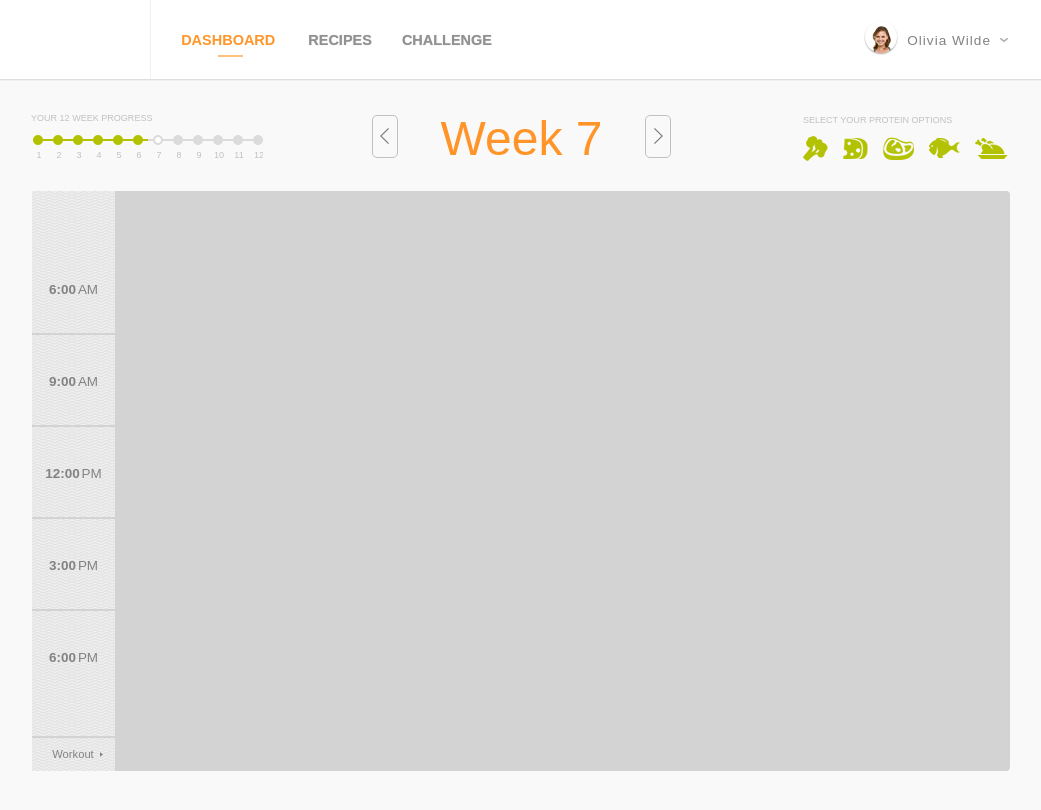
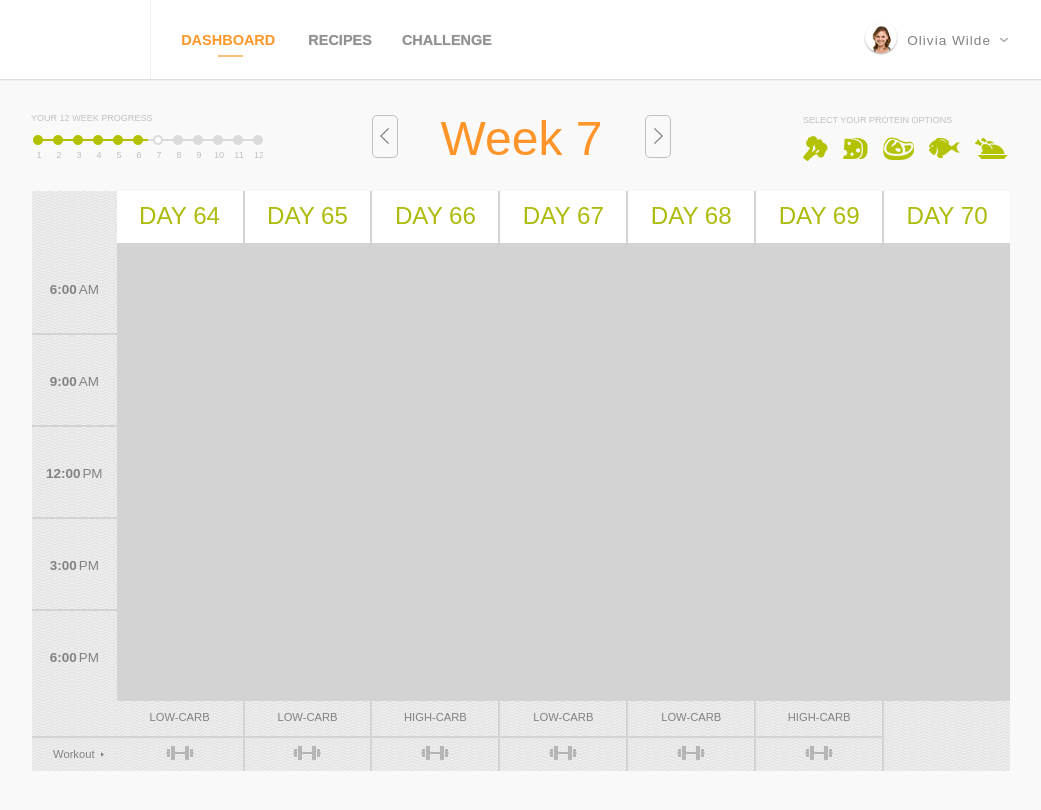
Before and after one commit to trohda/diet-feature-project, a React (Create React App) app: page / in a window 1280 px wide. Shown: the top 810 px of the page, without its empty margins (121-1162 px from the left). Built offline with nearby package versions, Linux system fonts and the light colour scheme.

Commit message:
Meal Plan Table footer work

```diff
--- a/src/components/Header/HeaderStyles/test.css
+++ b/src/components/Header/HeaderStyles/test.css
@@ -3,4 +3,5 @@ div {
   text-transform: uppercase;
   /* rgb(240, 240, 240) */
   font-family: Arial, Helvetica, sans-serif;
+  box-sizing: border-box;
 }
--- a/src/components/MealPlan/MealPlanTable/DietDay/DietDay.js
+++ b/src/components/MealPlan/MealPlanTable/DietDay/DietDay.js
@@ -1,9 +1,53 @@
-import { DietDayWrapper } from "../MealPlanTableStyles/DietDay.styled";
+import {
+  DietDayWrapper,
+  DietDayFooter,
+  DietDayHeader,
+} from "../MealPlanTableStyles/DietDay.styled";
+import barbellsGrey from "../../img/barbellsGrey.png";
+import barbellsOrange from "../../img/barbellsOrange.png";
+import workoutCheck from "../../img/workoutCheck.png";
+import { useState } from "react";
 
-const DietDay = () => {
+const DietDay = ({ dayData }) => {
+  const [workoutDone, setWorkoutDone] = useState(false);
+
+  const handlerWorkoutDone = (e) => {
+    e.preventDefault();
+    setWorkoutDone(!workoutDone);
+  };
   return (
     <>
-      <DietDayWrapper></DietDayWrapper>
+      <DietDayWrapper>
+        <DietDayHeader>{`Day ${dayData.dayNumber}`}</DietDayHeader>
+
+        <DietDayFooter>
+          {dayData.isGuiltFree ? (
+            <div className="print"></div>
+          ) : (
+            <>
+              <div className="carbs">
+                <p>{dayData.carbohydrates}</p>
+              </div>
+              <div className="workout" onClick={handlerWorkoutDone}>
+                <div className="workoutImageWrapper">
+                  {workoutDone ? (
+                    <>
+                      <img
+                        className="doneBarbells"
+                        src={barbellsOrange}
+                        alt="barbell"
+                      />{" "}
+                      <img src={workoutCheck} alt="checked mark" />
+                    </>
+                  ) : (
+                    <img src={barbellsGrey} alt="barbell" />
+                  )}
+                </div>
+              </div>
+            </>
+          )}
+        </DietDayFooter>
+      </DietDayWrapper>
     </>
   );
 };
--- a/src/components/MealPlan/MealPlanTable/MealPlanTable.js
+++ b/src/components/MealPlan/MealPlanTable/MealPlanTable.js
@@ -1,14 +1,24 @@
 import DietDay from "./DietDay/DietDay";
 import { MealPlanTableWrapper } from "./MealPlanTableStyles/MealPlanTable.styled";
-import VerticalTableHeader from "./VerticalTableHeader.js/VerticalTableHEader";
-
+import VerticalTableHeader from "./VerticalTableHeader.js/VerticalTableHeader";
+import { weeks } from "../data/database";
+import { useState } from "react";
 const MealPlanTable = () => {
+  const [currentWeek, setCurrentWeek] = useState(0);
   return (
     <MealPlanTableWrapper>
-      <VerticalTableHeader />
-      <DietDay />
+      <VerticalTableHeader currentWeek={currentWeek} />
+      {weeks.map((el, ind) => {
+        if (ind === currentWeek) {
+          return el.days.map((element, i) => {
+            return <DietDay key={i} dayData={element} />;
+          });
+        }
+      })}
     </MealPlanTableWrapper>
   );
 };
 
 export default MealPlanTable;
+
+/* <DietDay weeksData={weeks[currentWeek]} /> */
--- a/src/components/MealPlan/MealPlanTable/MealPlanTableStyles/DietDay.styled.js
+++ b/src/components/MealPlan/MealPlanTable/MealPlanTableStyles/DietDay.styled.js
@@ -1,8 +1,73 @@
 import styled from "styled-components";
+import dietDayFooterBackground from "../../img/background.png";
 
 export const DietDayWrapper = styled.div`
   width: 128px;
   height: 580px;
   display: flex;
   flex-direction: column;
+  justify-content: space-between;
+  border-right: 2px solid rgbA(0, 0, 0, 0);
+
+  &:last-child {
+    border-right: none;
+  }
 `;
+
+export const DietDayHeader = styled.div`
+  font-size: 1.51rem;
+  background-color: white;
+  text-transform: uppercase;
+  width: 100%;
+  height: 50px;
+  border-bottom: 2px solid rgbA(0, 0, 0, 0);
+  color: rgb(173, 187, 12);
+  display: flex;
+  flex-direction: row;
+  justify-content: center;
+  align-items: center;
+`;
+export const DietDayFooter = styled.div`
+  width: 100%;
+  height: 70px;
+  display: flex;
+  flex-direction: column;
+  justify-content: flex-end;
+  background-image: url(${dietDayFooterBackground});
+
+  .carbs {
+    height: 33px;
+    display: flex;
+    flex-direction: column;
+    justify-content: center;
+    align-items: center;
+  }
+  .carbs p {
+    text-transform: uppercase;
+    font-size: 0.7rem;
+    padding-bottom: 3px;
+    color: rgb(130, 130, 130);
+  }
+
+  .workout {
+    width: 100%;
+    height: 33px;
+    border-top: 2px solid #d3d3d3;
+    display: flex;
+    flex-direction: row;
+    justify-content: center;
+    align-items: center;
+    cursor: pointer;
+  }
+  .workoutImageWrapper {
+    display: flex;
+    flex-direction: row;
+    justify-content: center;
+    align-items: center;
+    padding-bottom: 3px;
+    gap: 8px;
+  }
+  .doneBarbells {
+    margin-left: 18px;
+  }
+`;
--- a/src/components/MealPlan/MealPlanTable/MealPlanTableStyles/VerticalTableHeader.styled.js
+++ b/src/components/MealPlan/MealPlanTable/MealPlanTableStyles/VerticalTableHeader.styled.js
@@ -3,7 +3,7 @@ import verticalHeaderBackground from "../../img/background.png";
 
 export const VerticalTableHeaderWrapper = styled.div`
   background-image: url(${verticalHeaderBackground});
-  width: 83px;
+  width: 86px;
   height: 580px;
   display: flex;
   flex-direction: column;
--- a/src/components/MealPlan/MealPlanTable/VerticalTableHeader.js/VerticalTableHEader.js
+++ b/src/components/MealPlan/MealPlanTable/VerticalTableHeader.js/VerticalTableHEader.js
@@ -2,11 +2,8 @@ import { VerticalTableHeaderWrapper } from "../MealPlanTableStyles/VerticalTable
 import workoutArrow from "../../img/workoutArrow.png";
 import MealTime from "./MealTime/MealTime";
 import { weeks } from "../../data/database";
-import { useState } from "react";
 
-const VerticalTableHeader = () => {
-  const [currentWeek, setCurrentWeek] = useState(0);
-
+const VerticalTableHeader = ({ currentWeek }) => {
   return (
     <VerticalTableHeaderWrapper>
       <div className="invisibleHeader"></div>
@@ -16,7 +13,7 @@ const VerticalTableHeader = () => {
             return el.hours.map((element, i) => {
               return <MealTime key={i} time={element} />;
             });
-          }
+          } else return null;
         })}
       </div>
       <div className="footer">
--- a/src/components/MealPlan/data/database.js
+++ b/src/components/MealPlan/data/database.js
@@ -10,10 +10,11 @@ export const weeks = [
       { time: "3:00", partOfDay: "PM" },
       { time: "6:00", partOfDay: "PM" },
     ],
-    xdays: [
+    days: [
       {
         dayNumber: 64,
         isGuiltFree: false,
+        carbohydrates: "low-carb",
         meals: [
           {
             mealNumber: 1,
@@ -50,6 +51,7 @@ export const weeks = [
       {
         dayNumber: 65,
         isGuiltFree: false,
+        carbohydrates: "low-carb",
         meals: [
           {
             mealNumber: 1,
@@ -86,6 +88,7 @@ export const weeks = [
       {
         dayNumber: 66,
         isGuiltFree: false,
+        carbohydrates: "high-carb",
         meals: [
           {
             mealNumber: 1,
@@ -123,6 +126,7 @@ export const weeks = [
       {
         dayNumber: 67,
         isGuiltFree: false,
+        carbohydrates: "low-carb",
         meals: [
           {
             mealNumber: 1,
@@ -159,6 +163,7 @@ export const weeks = [
       {
         dayNumber: 68,
         isGuiltFree: false,
+        carbohydrates: "low-carb",
         meals: [
           {
             mealNumber: 1,
@@ -195,6 +200,7 @@ export const weeks = [
       {
         dayNumber: 69,
         isGuiltFree: false,
+        carbohydrates: "high-carb",
         meals: [
           {
             mealNumber: 1,
@@ -232,12 +238,12 @@ export const weeks = [
       {
         dayNumber: 70,
         isGuiltFree: true,
+        carbohydrates: "",
         meals: [],
       },
     ],
 
-    days: [64, 65, 66, 67, 68, 69, 70],
-    meals: {
+    mealsList: {
       bodeShake: {
         name: "Bod•ē Shake",
         activePic: activeBodeShake,
```
